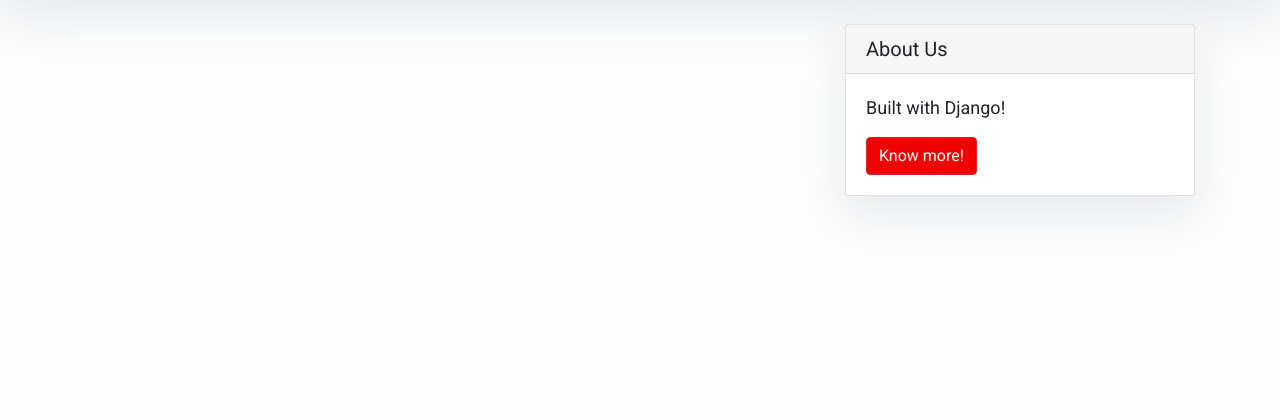
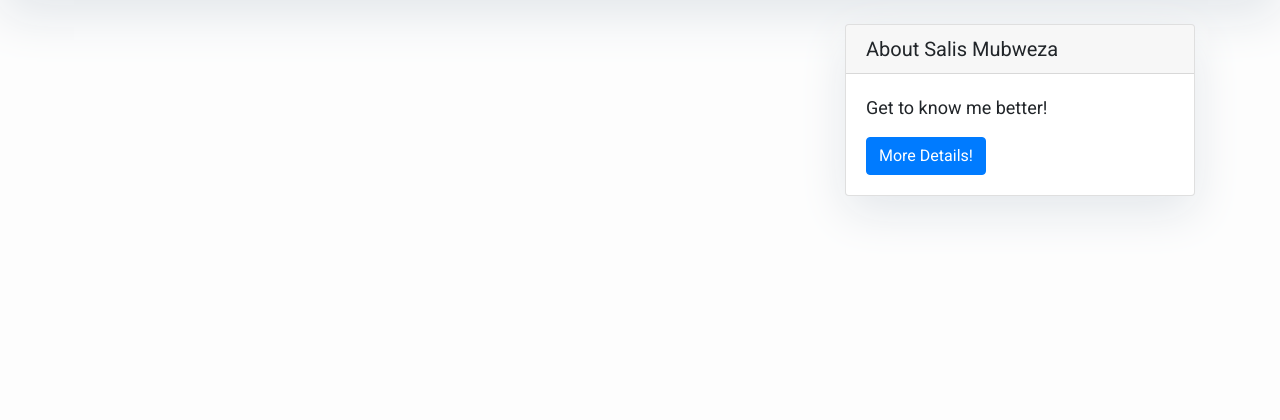
Before and after one commit to Salis1998/CRUD_task, a Django app: page / in a window 1280 px wide. Shown: the part 209-629 px from the top of the page. Run offline with Django 3.2, Linux system fonts and the light colour scheme; data that the repository does not hold is empty; some libraries are stand-ins or nearby versions.

Commit message:
Update sidebar.html

```diff
--- a/blog/templates/blog/sidebar.html
+++ b/blog/templates/blog/sidebar.html
@@ -10,11 +10,11 @@
 <!-- Sidebar Widgets Column -->
 <div class="col-md-4 float-right ">
 <div class="card my-4">
-        <h5 class="card-header">About Us</h5>
+        <h5 class="card-header">About Salis Mubweza</h5>
     <div class="card-body">
-        <p class="card-text"> Built with Django!</p>
+        <p class="card-text"> Get to know me better!</p>
         <a href="https://github.com/Salis1998"
-           class="btn btn-danger">Know more!</a>
+           class="btn btn-primary">More Details!</a>
     </div>
 </div>
 </div>
```
